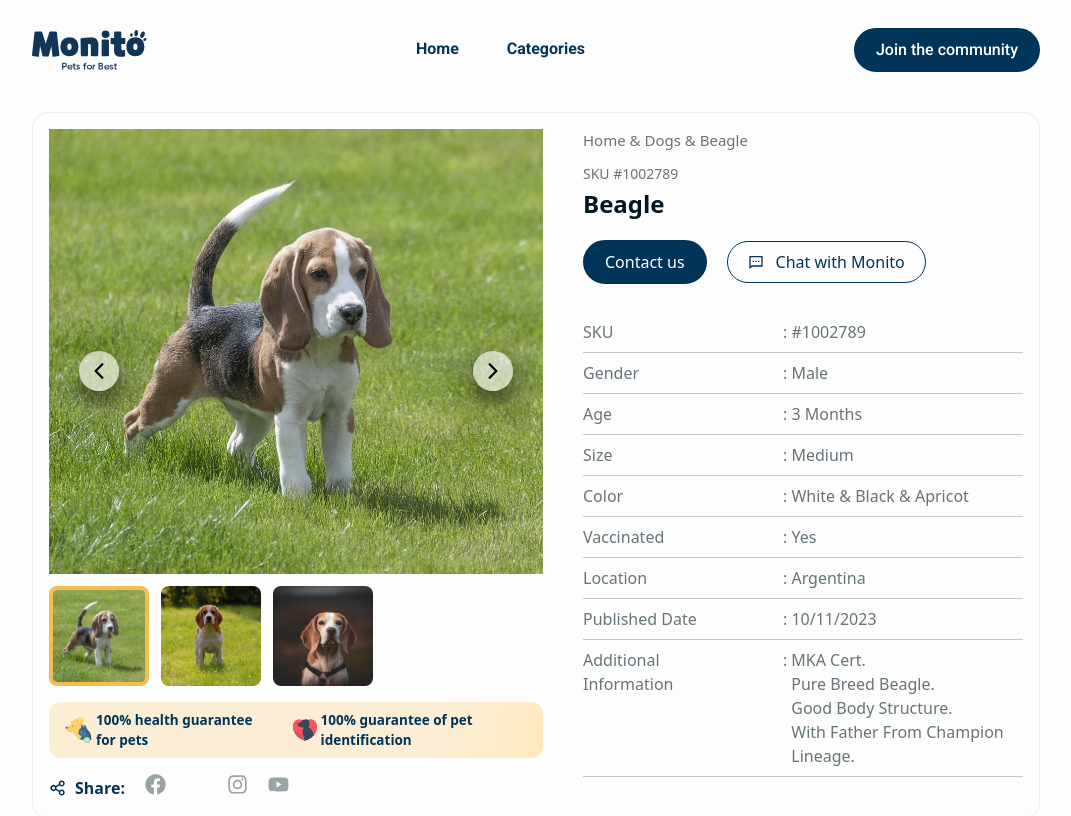
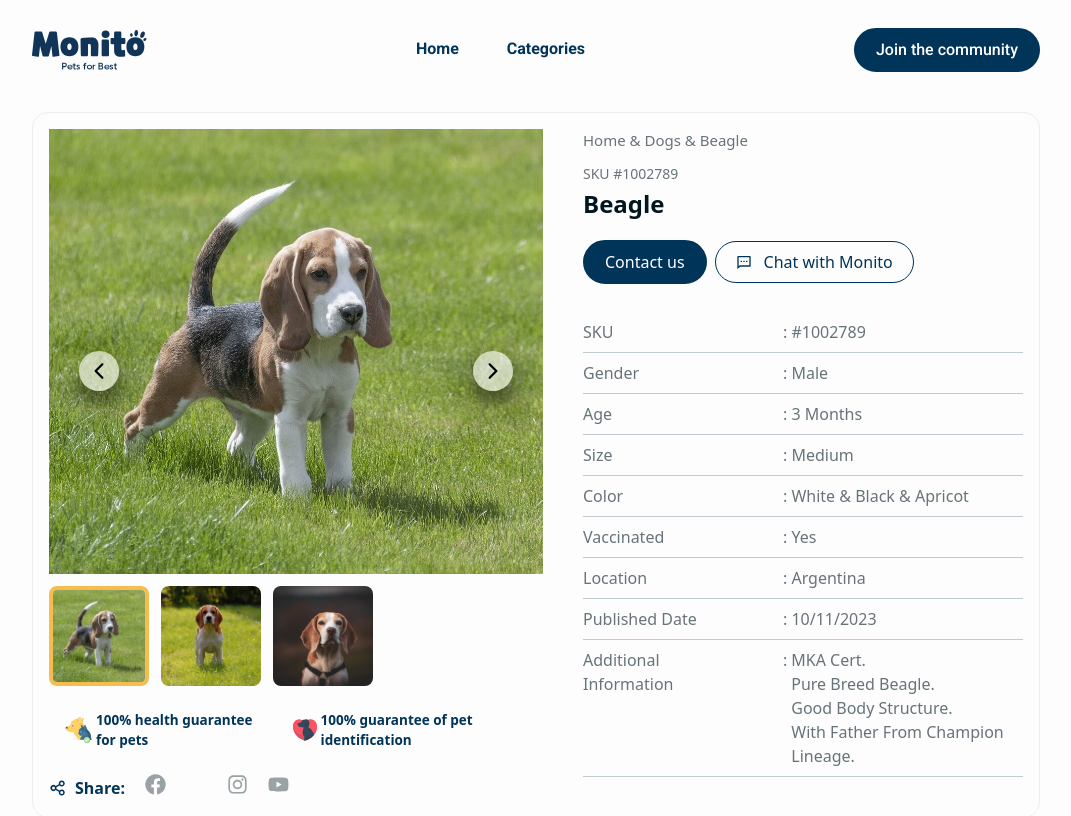
Before and after one commit to EleneQ/Monito---Pet-Adoption-Agency, a React (Vite) app: page /dogs/09hfg in a window 1280 px wide. Shown: the top 816 px of the page, without its empty margins (104-1175 px from the left). Built offline with nearby package versions, Linux system fonts and the light colour scheme; some icons are missing.

Commit message:
fixed some data inconsistencies and styling issues

```diff
--- a/src/constants/data/dogs.ts
+++ b/src/constants/data/dogs.ts
@@ -116,7 +116,7 @@ export const dogsInfo: DogInfo[] = [
       { id: "das13jbs", img: g4Dog3, desc: "cute dog" },
     ],
     name: "MO512",
-    breed: "alaskan malamute",
+    breed: "chihuahua",
     gender: "male",
     birthdate: new Date("2023-09-19"),
     size: "medium",
@@ -248,7 +248,7 @@ export const dogsInfo: DogInfo[] = [
       { id: "awd223", img: g12Dog3, desc: "cute dog" },
     ],
     name: "MO512",
-    breed: "alaskan malamute",
+    breed: "Husky",
     gender: "female",
     birthdate: new Date("2021-09-19"),
     size: "large",
--- a/src/pages/Dog/DogInfo.tsx
+++ b/src/pages/Dog/DogInfo.tsx
@@ -17,7 +17,7 @@ const DogInfoComponent = () => {
   }
 
   return (
-    <div className="text-[#667479] px-4 md:px-0 rounded-ss-3xl rounded-se-3xl shadow-dark-shadow bg-white md:bg-transparent pt-3 md:pt-0 md:shadow-none md:rounded-none">
+    <div className="text-[#667479] px-4 md:px-0 rounded-3xl shadow-dark-shadow bg-white md:bg-transparent pt-3 md:pt-0 md:shadow-none md:rounded-none">
       <div className="md:hidden w-[2.5rem] h-[0.35rem] mb-4 mx-auto rounded-xl bg-[#CCD1D2]"></div>
       <p className="text-[15px] mb-2 md:mb-0 capitalize">
         {`Home & Dogs & ${currentDog.breed}`}
@@ -26,9 +26,11 @@ const DogInfoComponent = () => {
       <h2 className="text-[#00171F] text-2xl font-bold mb-5 capitalize">
         {currentDog.breed}
       </h2>
-      <div className="flex items-center">
-        <Button variant="primary">Contact us</Button>
-        <Button className={"ml-2 md:ml-5"} variant="outline">
+      <div className="flex flex-col sm:flex-row md:items-center gap-2">
+        <Button className="max-sm:justify-center" variant="primary">
+          Contact us
+        </Button>
+        <Button className="max-sm:justify-center" variant="outline">
           <RiMessage2Line />
           Chat with Monito
         </Button>
--- a/src/pages/Dog/DogPictures.tsx
+++ b/src/pages/Dog/DogPictures.tsx
@@ -63,7 +63,7 @@ const DogPictures = () => {
         </AnimatePresence>
       </div>
 
-      <div className="flex justify-center md:justify-normal gap-3 items-center overflow-hidden">
+      <div className="flex justify-center sm:justify-normal gap-3 items-center overflow-hidden">
         {currentDog.images.map((slide, index: number) => (
           <img
             key={slide.id}
--- a/tailwind.config.ts
+++ b/tailwind.config.ts
@@ -25,13 +25,10 @@ export default {
       boxShadow: {
         "card-shadow": "0px 8px 24px rgba(149, 157, 165, 0.2)",
         "orange-shadow": "0 7px 15px 0 rgba(255,83,48,.35)",
-        "dark-shadow":
-          "0px 45px 25px rgba(0, 0, 0, 0.2), 0px -12px 20px rgba(0, 0, 0, 0.12), 0px 4px 6px rgba(0, 0, 0, 0.12), 0px 12px 13px rgba(0, 0, 0, 0.17), 0px -3px 5px rgba(0, 0, 0, 0.09)",
+        "dark-shadow": "rgba(100, 100, 111, 0.4) 0px 7px 40px 0px",
       },
       backgroundImage: {
         "primary-beige-gradient":
-          "linear-gradient(103deg, #FCEED5 6.43%, #FCEED5 78.33%, #FFE7BA 104.24%)",
-        "light-pink-gradient":
           "linear-gradient(103deg, #FCEED5 6.43%, #FCEED5 78.33%, #FFE7BA 104.24%)",
       },
     },
```
